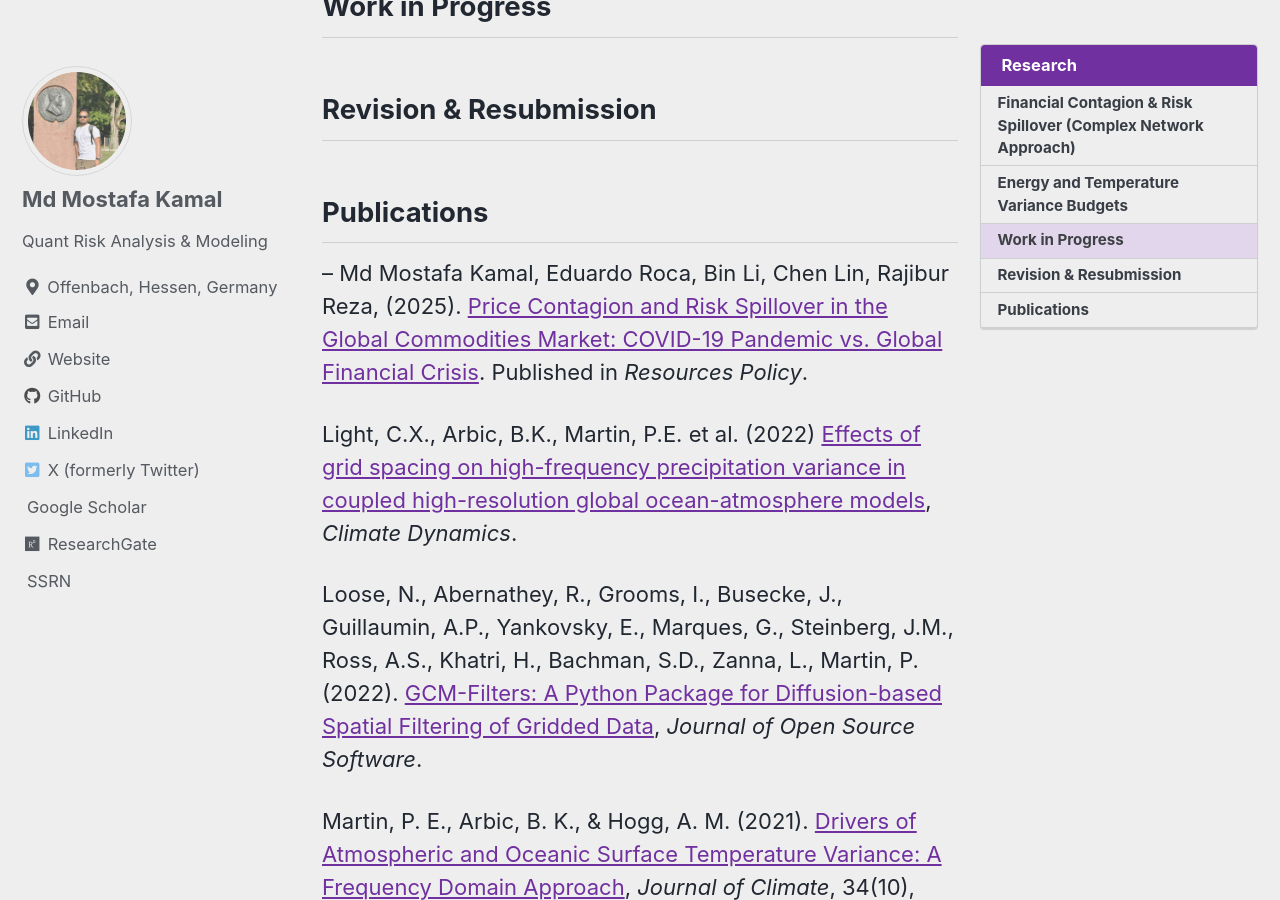
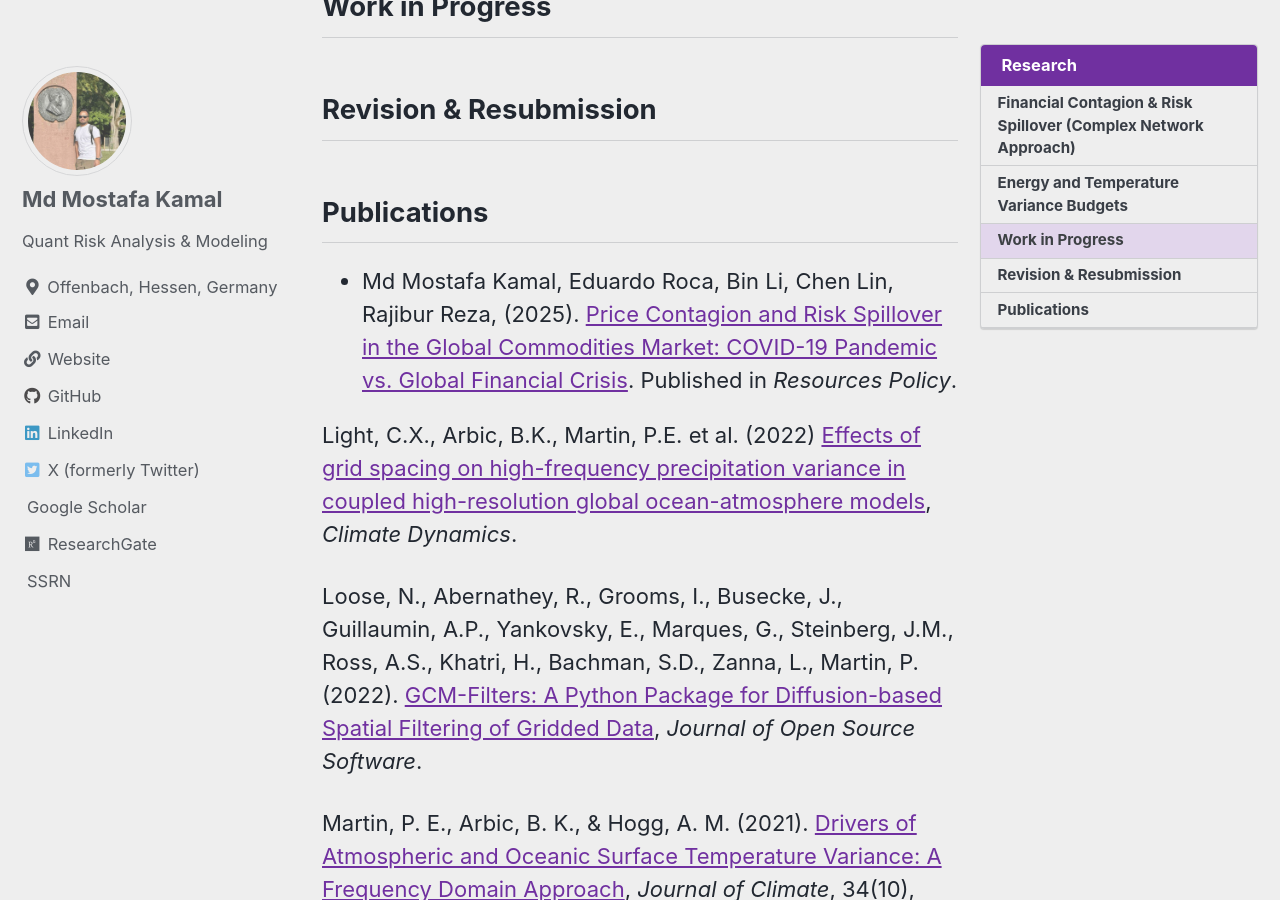
Before and after one commit to Mostafa-MMK/Mostafa-MMK.github.io, a Jekyll site: the page built from _pages/research.md, in a window 1280 px wide and 900 px high, scrolled down 1468 px. Built offline with Jekyll 4.4.1, drawn with Linux system fonts in a browser that asks for light colours; cached includes are drawn as plain includes; a style sheet for code colours, icons or effects is not loaded.

```diff
--- a/_pages/research.md
+++ b/_pages/research.md
@@ -32,7 +32,7 @@ During my PhD and Postdoc, I used a novel Fourier analysis technique to compute
 ## Revision & Resubmission
 ## Publications
 
--- Md Mostafa Kamal, Eduardo Roca, Bin Li, Chen Lin, Rajibur Reza, (2025). [Price Contagion and Risk Spillover in the Global Commodities Market: COVID-19 Pandemic vs. Global Financial Crisis](https://www.sciencedirect.com/science/article/pii/S0301420725000959?via%3Dihub). Published in _Resources Policy_.
+-  Md Mostafa Kamal, Eduardo Roca, Bin Li, Chen Lin, Rajibur Reza, (2025). [Price Contagion and Risk Spillover in the Global Commodities Market: COVID-19 Pandemic vs. Global Financial Crisis](https://www.sciencedirect.com/science/article/pii/S0301420725000959?via%3Dihub). Published in _Resources Policy_.
 
 Light, C.X., Arbic, B.K., Martin, P.E. et al. (2022) [Effects of grid spacing on high-frequency precipitation variance in coupled high-resolution global ocean-atmosphere models](https://doi.org/10.1007/s00382-022-06257-6), _Climate Dynamics_.
 
```
